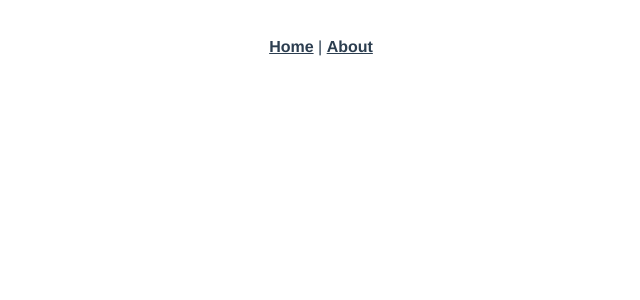
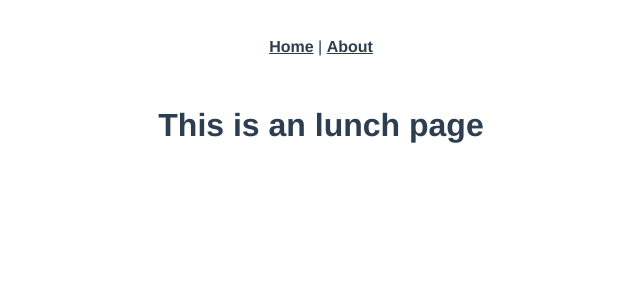
Before and after one commit to LifeLaboratory/asi_hardware_front, a Vue app: page /lunch in a window 1280 px wide. Shown: the top 300 px of the page, without its empty margins (319-959 px from the left). Built offline with nearby package versions, Linux system fonts and the light colour scheme.

Commit message:
Add lunch page

```diff
--- a/src/router.js
+++ b/src/router.js
@@ -20,6 +20,14 @@
       // this generates a separate chunk (about.[hash].js) for this route
       // which is lazy-loaded when the route is visited.
       component: () => import(/* webpackChunkName: "about" */ './views/About.vue')
+    },
+    {
+      path: '/lunch',
+      name: 'lunch',
+      // route level code-splitting
+      // this generates a separate chunk (about.[hash].js) for this route
+      // which is lazy-loaded when the route is visited.
+      component: () => import(/* webpackChunkName: "about" */ './views/Lunch.vue')
     }
   ]
 })
--- /dev/null
+++ b/src/views/Lunch.vue
@@ -0,0 +1,5 @@
+<template>
+  <div class="about">
+    <h1>This is an lunch page</h1>
+  </div>
+</template>
```
